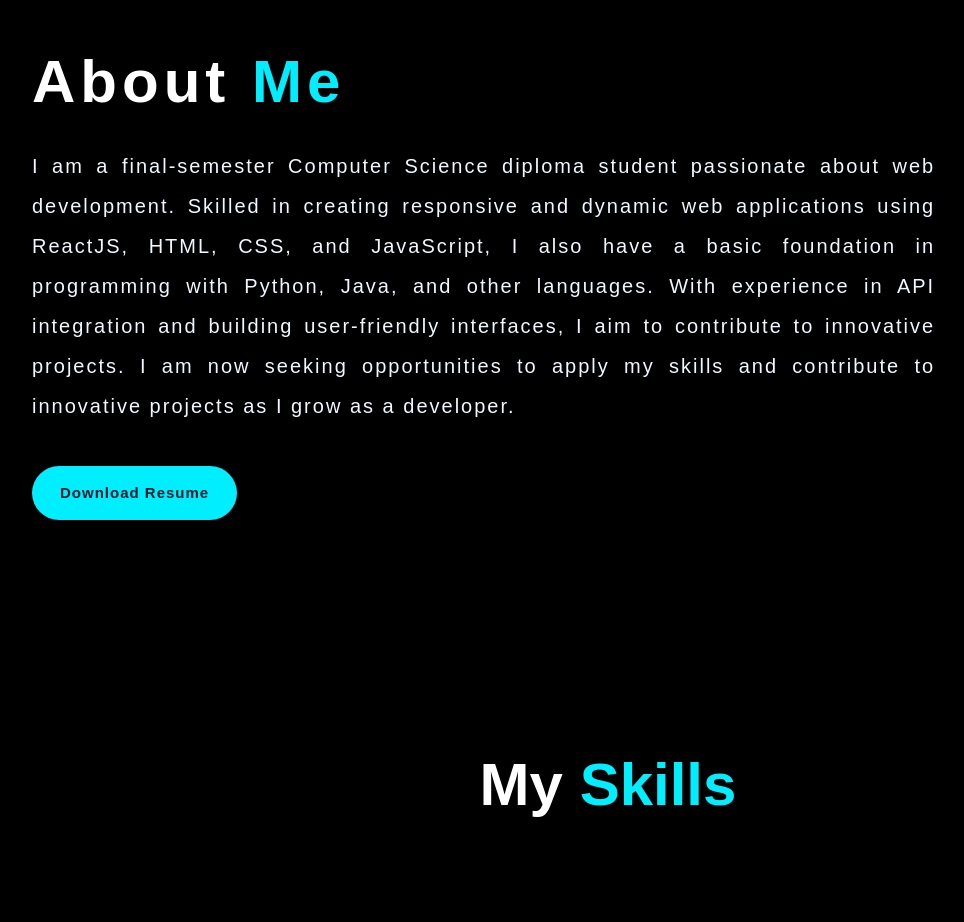
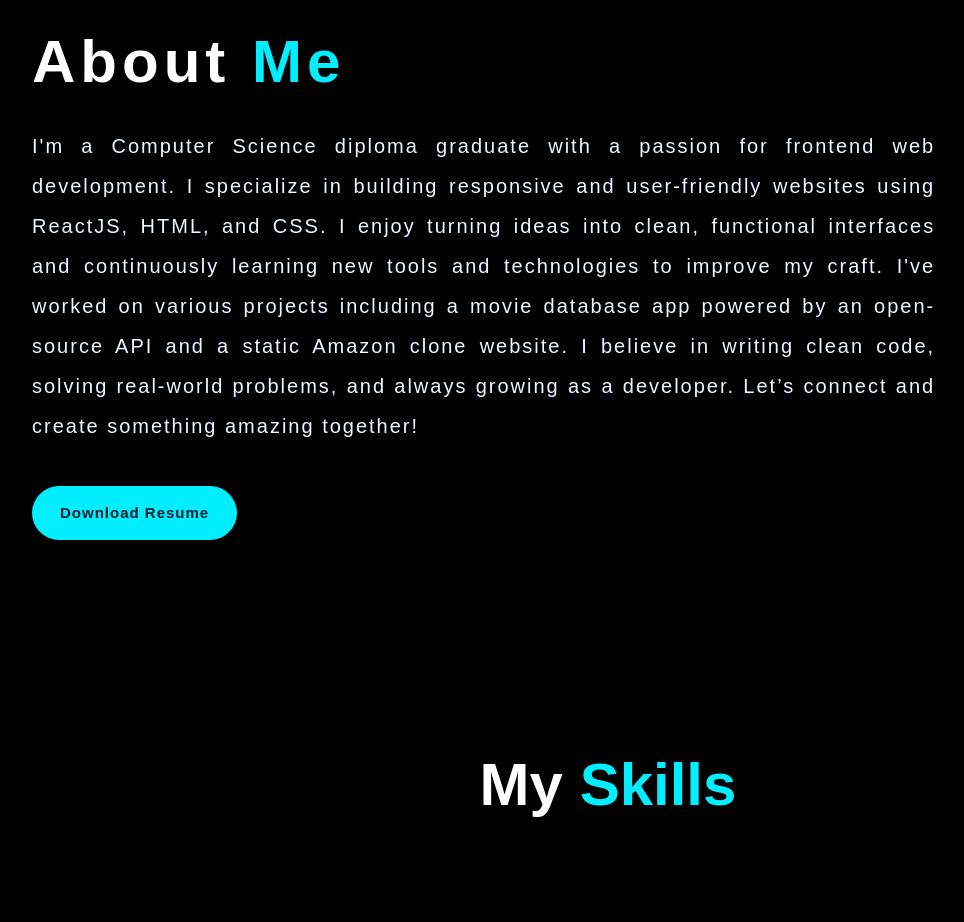
Before and after one commit to mdjunaid07/portfolio, a plain HTML site: page index.html in a window 1280 px wide. Shown: the part 920-1842 px from the top of the page, without its empty margins (32-996 px from the left). Drawn offline with nearby package versions, Linux system fonts and the light colour scheme.

Commit message:
AI Update

```diff
--- a/files/script.js
+++ b/files/script.js
@@ -1,6 +1,6 @@
 
 var typed = new Typed(".text", {
-    strings: ["Programming" , "Cybersecurity" , "Web Development"],
+    strings: ["Programming" , "Cybersecurity" , "Web Development", "Artificial Intelligence"],
     typeSpeed:100,
     backSpeed:100,
     backDelay:1000,
--- a/files/style.css
+++ b/files/style.css
@@ -517,7 +517,7 @@ body {
     transform: translate(-50%, -50%);
     font-size: 17px;
     font-weight: 500;
-    animation: showText 0.5s 1s linear forwards;
+    animation: showText 0.5s 20s linear forwards;
     opacity: 0;
 }
 
--- a/index.html
+++ b/index.html
@@ -58,11 +58,12 @@
                     <h2>About <span>Me</span></h2>
                     <p>
 
-                        I am a final-semester Computer Science diploma student passionate about web development.
-                         Skilled in creating responsive and dynamic web applications using ReactJS, HTML, CSS, and JavaScript,
-                         I also have a basic foundation in programming with Python, Java, and other languages.
-                          With experience in API integration and building user-friendly interfaces, I aim to contribute to innovative projects.
-                          I am now seeking opportunities to apply my skills and contribute to innovative projects as I grow as a developer.
+                       I'm a Computer Science diploma graduate with a passion for frontend web development. I specialize in building
+                        responsive and user-friendly websites using ReactJS, HTML, and CSS. I enjoy turning ideas into clean,
+                        functional interfaces and continuously learning new tools and technologies to improve my craft.
+                        I've worked on various projects including a movie database app powered by an open-source API and a static Amazon clone website.
+                        I believe in writing clean code, solving real-world problems, and always growing as a developer.
+                        Let’s connect and create something amazing together!
                         <br>
                         <br>
                         <a href="https://drive.google.com/file/d/1Q7mjv8gtg1zSnMNO3fHNqDt_Bao_0i95/view?usp=drivesdk" style="--i:11" class="abtbtn-box" target="_blank">Download Resume</a>
```
